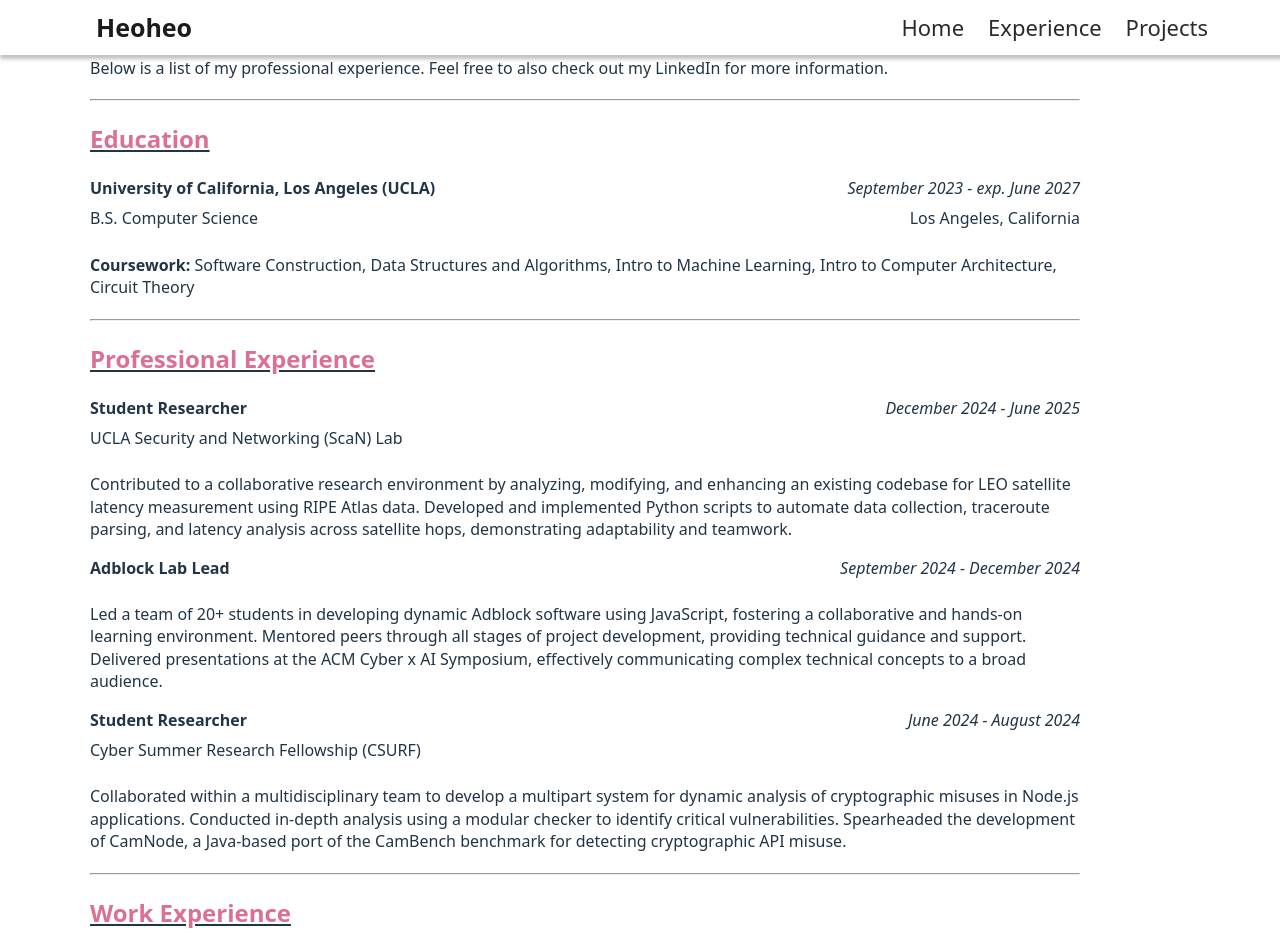
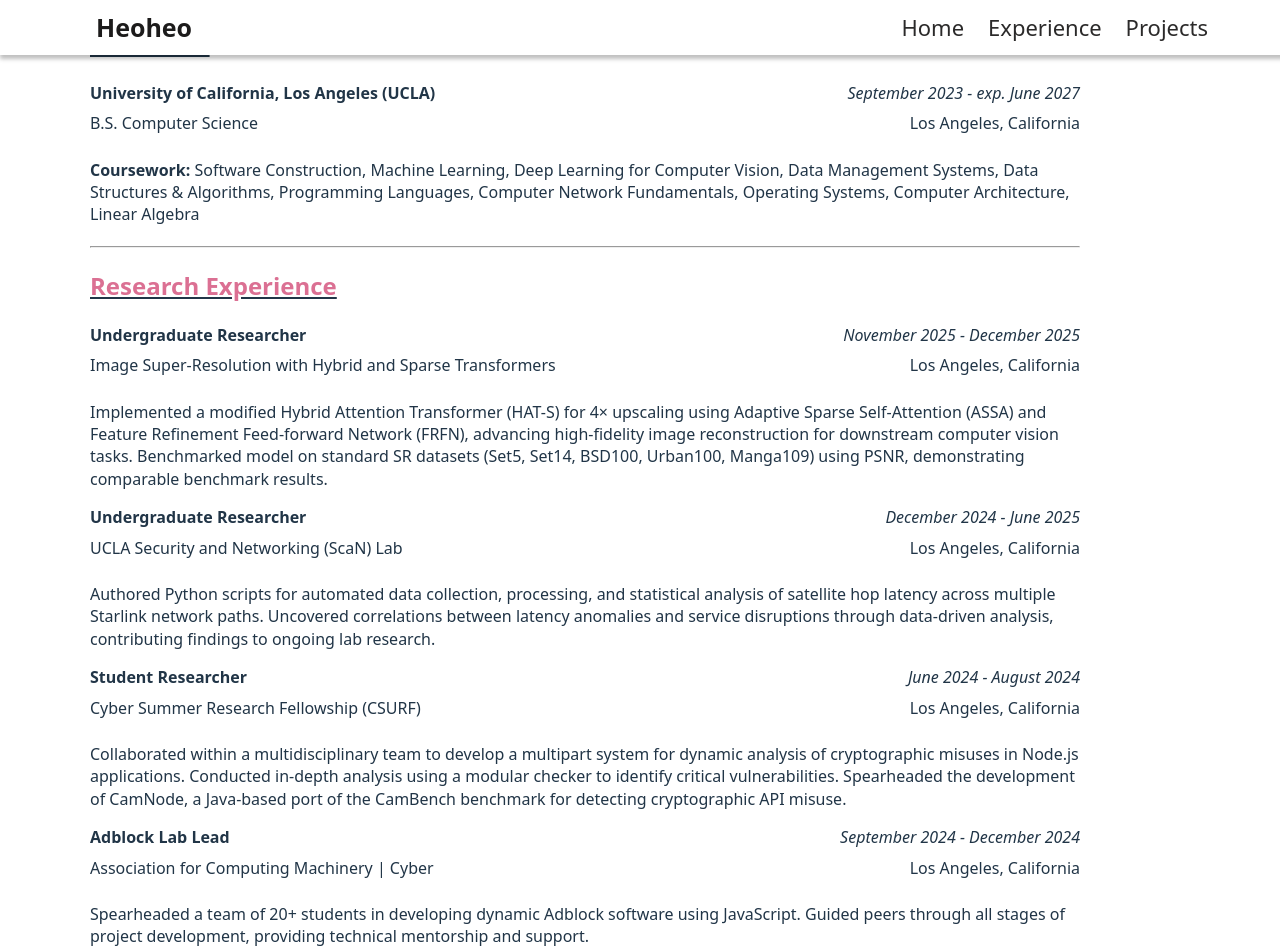
Before and after one commit to He0he0/Heoheo, a React (Vite) app in the folder portfolio/: page /experience in a window 1280 px wide. Shown: the top 952 px of the page. Built offline with nearby package versions, Linux system fonts and the light colour scheme.

Commit message:
Adjustments to content and layout.

```diff
--- a/portfolio/src/Experience.jsx
+++ b/portfolio/src/Experience.jsx
@@ -21,52 +21,68 @@
                 </div>
             </div>
             <p className="coursework-p">
-                <b>Coursework:</b> Software Construction, Data Structures and Algorithms, Intro to Machine Learning, Intro to Computer Architecture,
-     Circuit Theory
+                <b>Coursework:</b> Software Construction, Machine Learning, Deep Learning for Computer Vision, Data Management Systems, Data Structures &amp; Algorithms, Programming Languages, Computer Network Fundamentals, Operating Systems, Computer Architecture, Linear Algebra
             </p>
 
             <hr/>
             <div className="professional-wrapper">
-                <u><h2>Professional Experience</h2></u>
+                <u><h2>Research Experience</h2></u>
                 <div className="experience-card">
                     <div className="experience-left">
-                        <b><p>Student Researcher</p></b>
-                        <p>UCLA Security and Networking (ScaN) Lab </p>
+                        <b><p>Undergraduate Researcher</p></b>
+                        <p>Image Super-Resolution with Hybrid and Sparse Transformers</p>
+                    </div>
+                    <div className="experience-right">
+                        <i><p>November 2025  -  December 2025</p></i>
+                        <p>Los Angeles, California</p>
+                    </div>
+                </div>
+                <p>
+                    Implemented a modified Hybrid Attention Transformer (HAT-S) for 4× upscaling using Adaptive Sparse Self-Attention (ASSA) and Feature Refinement Feed-forward Network (FRFN), advancing high-fidelity image reconstruction for downstream computer vision tasks.
+                    Benchmarked model on standard SR datasets (Set5, Set14, BSD100, Urban100, Manga109) using PSNR, demonstrating comparable benchmark results.
+                </p>
+                <div className="experience-card">
+                    <div className="experience-left">
+                        <b><p>Undergraduate Researcher</p></b>
+                        <p>UCLA Security and Networking (ScaN) Lab</p>
                     </div>
                     <div className="experience-right">
                         <i><p>December 2024  -  June 2025</p></i>
+                        <p>Los Angeles, California</p>
                     </div>
                 </div>
                 <p>
-                    Contributed to a collaborative research environment by analyzing, modifying, and enhancing an existing codebase for LEO satellite latency measurement using RIPE Atlas data.
-                    Developed and implemented Python scripts to automate data collection, traceroute parsing, and latency analysis across satellite hops, demonstrating adaptability and teamwork.
-                </p>
-                <div className="experience-card">
-                    <div className="experience-left">
-                        <b><p>Adblock Lab Lead</p></b>
-                    </div>
-                    <div className="experience-right">
-                        <i><p>September 2024  - December 2024</p></i>
-                    </div>
-                </div>
-                <p>
-                    Led a team of 20+ students in developing dynamic Adblock software using JavaScript, fostering a collaborative and hands-on learning environment.
-                    Mentored peers through all stages of project development, providing technical guidance and support.
-                    Delivered presentations at the ACM Cyber x AI Symposium, effectively communicating complex technical concepts to a broad audience.
+                    Authored Python scripts for automated data collection, processing, and statistical analysis of satellite hop latency across multiple Starlink network paths.
+                    Uncovered correlations between latency anomalies and service disruptions through data-driven analysis, contributing findings to ongoing lab research.
                 </p>
                 <div className="experience-card">
                     <div className="experience-left">
                         <b><p>Student Researcher</p></b>
-                        <p>Cyber Summer Research Fellowship (CSURF) </p>
+                        <p>Cyber Summer Research Fellowship (CSURF)</p>
                     </div>
                     <div className="experience-right">
                         <i><p>June 2024  - August 2024</p></i>
+                        <p>Los Angeles, California</p>
                     </div>
                 </div>
                 <p>
                     Collaborated within a multidisciplinary team to develop a multipart system for dynamic analysis of cryptographic misuses in Node.js applications.
                     Conducted in-depth analysis using a modular checker to identify critical vulnerabilities.
                     Spearheaded the development of CamNode, a Java-based port of the CamBench benchmark for detecting cryptographic API misuse.
+                </p>
+                <div className="experience-card">
+                    <div className="experience-left">
+                        <b><p>Adblock Lab Lead</p></b>
+                        <p>Association for Computing Machinery | Cyber</p>
+                    </div>
+                    <div className="experience-right">
+                        <i><p>September 2024  - December 2024</p></i>
+                        <p>Los Angeles, California</p>
+                    </div>
+                </div>
+                <p>
+                    Spearheaded a team of 20+ students in developing dynamic Adblock software using JavaScript.
+                    Guided peers through all stages of project development, providing technical mentorship and support.
                 </p>
             </div>
             <p></p>
--- a/portfolio/src/Home.jsx
+++ b/portfolio/src/Home.jsx
@@ -15,9 +15,8 @@
                 <div className="about-section">
                 <h2>About Me: </h2>
                     <p>
-                        Hi, I am Dylan Truong! I am currently a Computer Science major at the Henry Samueli School of Engineering & Applied Sciences at UCLA.
-                        I am currently exploring my interest in technology but right now I am am currently interested in conduting undergraduate research, Computer vision,
-                        as well as robotics. This is my personal website where I share my <Link to="/projects">projects</Link> I have worked on in the past and my professional <Link to="/experience">experience</Link>. Make sure to check them out while you are here!
+                        Hi, I am Dylan Truong! I am currently a Computer Science major at the Henry Samueli School of Engineering &amp; Applied Sciences at UCLA.
+                        I am interested in machine learning, computer vision, robotics, and full-stack development. This is my personal website where I share my <Link to="/projects">projects</Link> I have worked on in the past and my <Link to="/experience">research experience</Link>. Make sure to check them out while you are here!
                     </p>
                 </div>
             </div>
--- a/portfolio/src/Projects.jsx
+++ b/portfolio/src/Projects.jsx
@@ -10,24 +10,56 @@
             <div className="project-wrapper">
                 <div className="project-card">
                     <div className="project-left">
-                        <b><p>Forked Repos</p></b>
-                        <i><p>React, JavaScript, SQL</p></i>
+                        <b><p>YourYear — Calendar Scheduling Website</p></b>
+                        <i><p>React, Node.js, MongoDB</p></i>
                     </div>
                     <div className="project-right">
-                        <i><p>March 2025  - June 2025</p></i>
+                        <i><p>April 2026  - Present</p></i>
                     </div>
                 </div>
             </div>
             <p>
-                Built a responsive recipe-sharing website with features for uploading, browsing, and searching recipes by cuisine or dietary preferences.
-                Developed interactive components using React and connected to a SQL backend.
-                Collaborated with a team of 5 to implement features and integrate feedback into the development process.
+                Designed a full-stack web application enabling students to intuitively plan and visualize their academic futures through an interactive calendar interface.
+                Implemented a responsive React frontend with dynamic course scheduling and real-time calendar updates.
+                Engineered a Node.js and MongoDB backend supporting persistent user data storage, course management, and secure authentication.
             </p>
             <div className="project-wrapper">
                 <div className="project-card">
                     <div className="project-left">
-                        <b><p>BruinBear Robot - Controls and Sensing Subteam</p></b>
-                        <i><p>Python, OpenCV, ROS2</p></i>
+                        <b><p>HireIQ — AI Recruiting Intelligence Platform</p></b>
+                        <i><p>Next.js, Groq, Supabase</p></i>
+                    </div>
+                    <div className="project-right">
+                        <i><p>May 2026</p></i>
+                    </div>
+                </div>
+            </div>
+            <p>
+                Built an AI candidate ranking dashboard in 22 hours at the BSE Build It Break It Hackathon 2026, enabling recruiters to instantly surface top applicants from large candidate pools.
+                Ranked resumes against a live-editable rubric with scores grounded in specific resume evidence, reducing manual screening time and improving hiring precision.
+                Conducted penetration testing on competing projects, identifying and documenting security vulnerabilities.
+            </p>
+            <div className="project-wrapper">
+                <div className="project-card">
+                    <div className="project-left">
+                        <b><p>Vision-based Teleoperation via RGB Camera</p></b>
+                        <i><p>Python, OpenCV, MediaPipe</p></i>
+                    </div>
+                    <div className="project-right">
+                        <i><p>January 2026  - March 2026</p></i>
+                    </div>
+                </div>
+            </div>
+            <p>
+                Developed a vision-based teleoperation system in Python using OpenCV for use in Robosuite.
+                Retargeted hand and wrist pose using Google MediaPipe, mapping human finger joint landmarks to a dexterous robotic hand.
+                Designed a wrist pose estimation pipeline converting wrist orientation into robot arm pose commands.
+            </p>
+            <div className="project-wrapper">
+                <div className="project-card">
+                    <div className="project-left">
+                        <b><p>X1 Robotics | Autonomous Moving Bear — Controls and Sensing Subteam</p></b>
+                        <i><p>Python, ROS2, Intel RealSense</p></i>
                     </div>
                     <div className="project-right">
                         <i><p>September 2024  - May 2025</p></i>
@@ -35,8 +67,8 @@
                 </div>
             </div>
             <p>
-                Utilizing ROS2 with Intel RealSense cameras and Python for robotic vision applications.
-                Developing obstacle detection systems for autonomous navigation and implementing face and hand gesture tracking to enhance human-robot interaction.
+                Built ROS2 pipelines with Intel RealSense cameras to enable real-time robotic vision.
+                Collaborated with hardware and software teams to integrate sensing data with navigation and control systems.
             </p>
             <div className="project-wrapper">
                 <div className="project-card">
```
